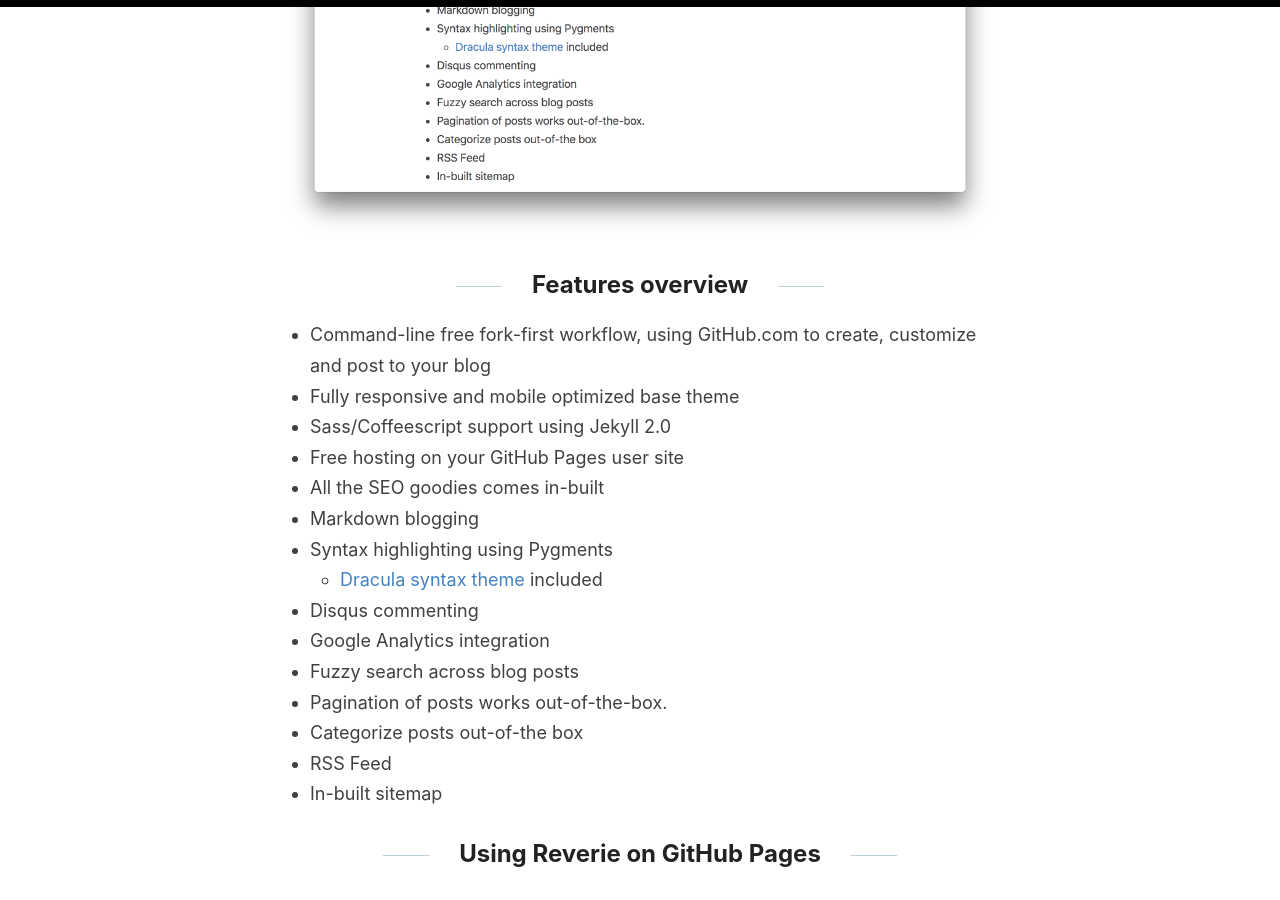
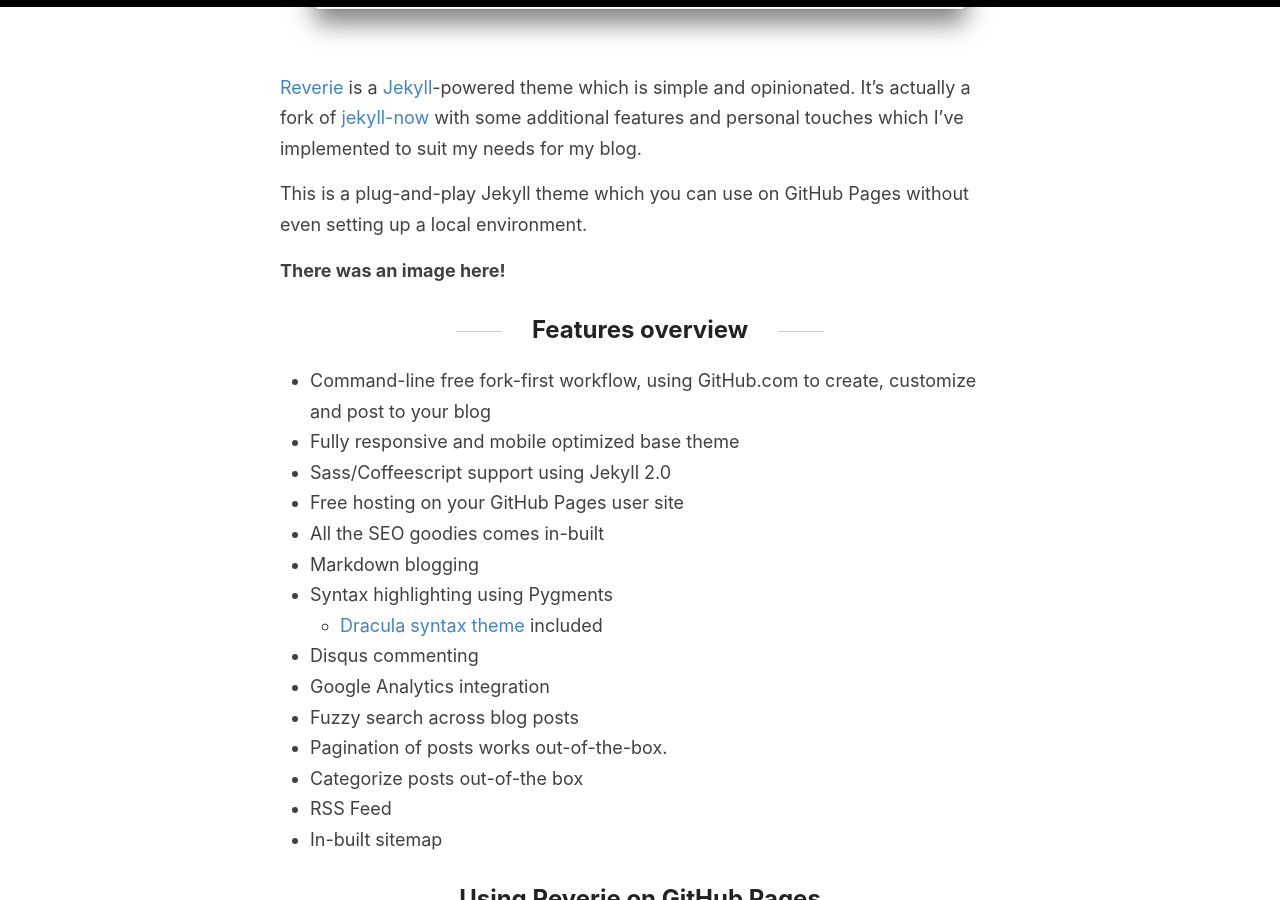
Before and after one commit to LegacyRobots/legacyrobots.github.io, a Jekyll site: the page built from _posts/2019-02-13-introducing-reverie-jekyll-theme.md, in a window 1280 px wide and 900 px high, scrolled down 1078 px. Built offline with Jekyll 4.4.1, drawn with Linux system fonts in a browser that asks for light colours; comment, search, counter and statistics services are not loaded.

Commit message:
trying to get image to front page

```diff
--- a/_posts/2019-02-13-introducing-reverie-jekyll-theme.md
+++ b/_posts/2019-02-13-introducing-reverie-jekyll-theme.md
@@ -4,11 +4,13 @@
 categories: [Miscellaneous, Jekyll]
 ---
 
+![my image test]({{ site.baseurl }}/images/reverie-demo.png)
+
 [Reverie](https://github.com/amitmerchant1990/reverie) is a [Jekyll](https://jekyllrb.com/)-powered theme which is simple and opinionated. It's actually a fork of [jekyll-now](https://github.com/barryclark/jekyll-now) with some additional features and personal touches which I've implemented to suit my needs for my blog.
 
 This is a plug-and-play Jekyll theme which you can use on GitHub Pages without even setting up a local environment.
 
-![my image test]({{ site.baseurl }}/images/reverie-demo.png)
+**There was an image here!**
 
 ## Features overview
 
```
